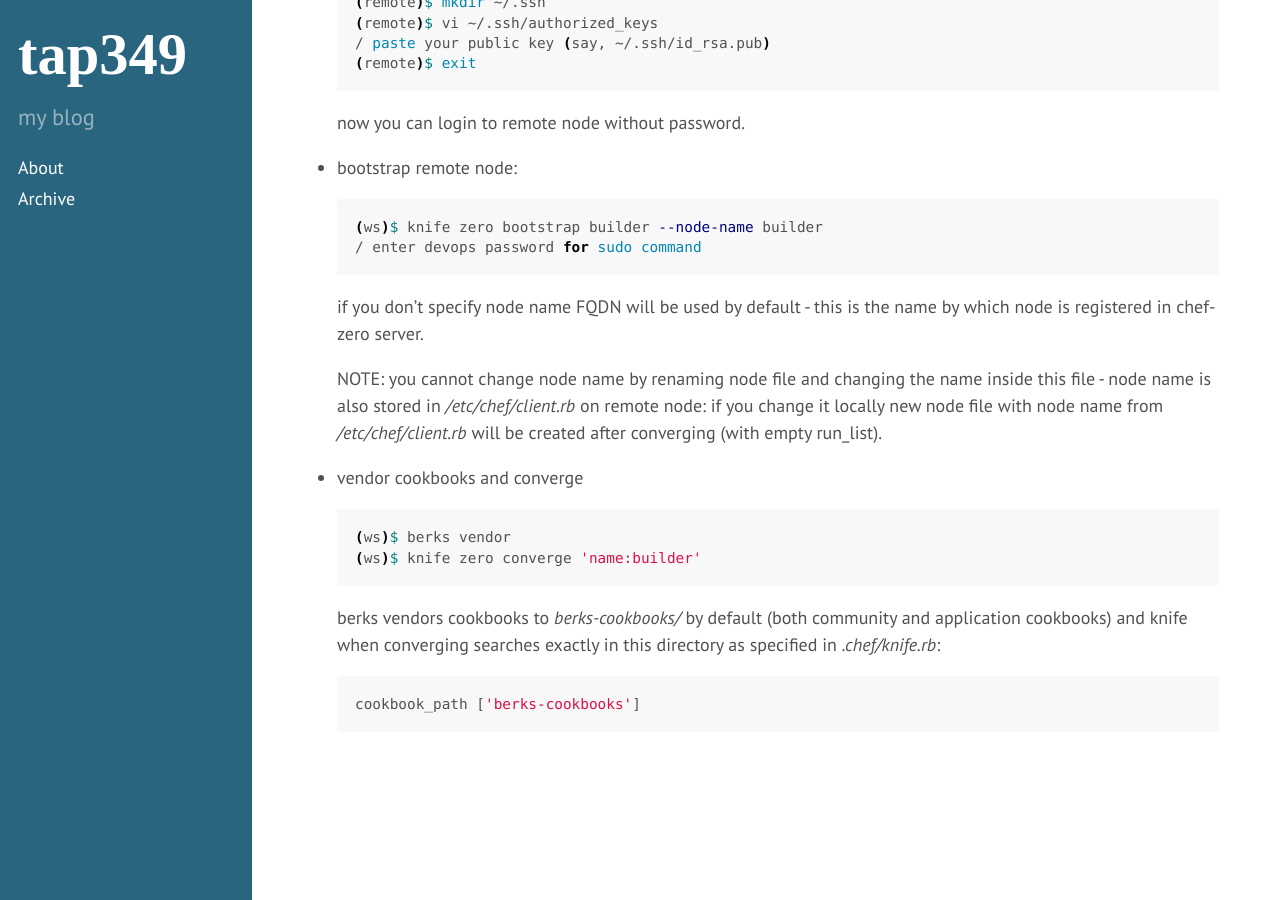
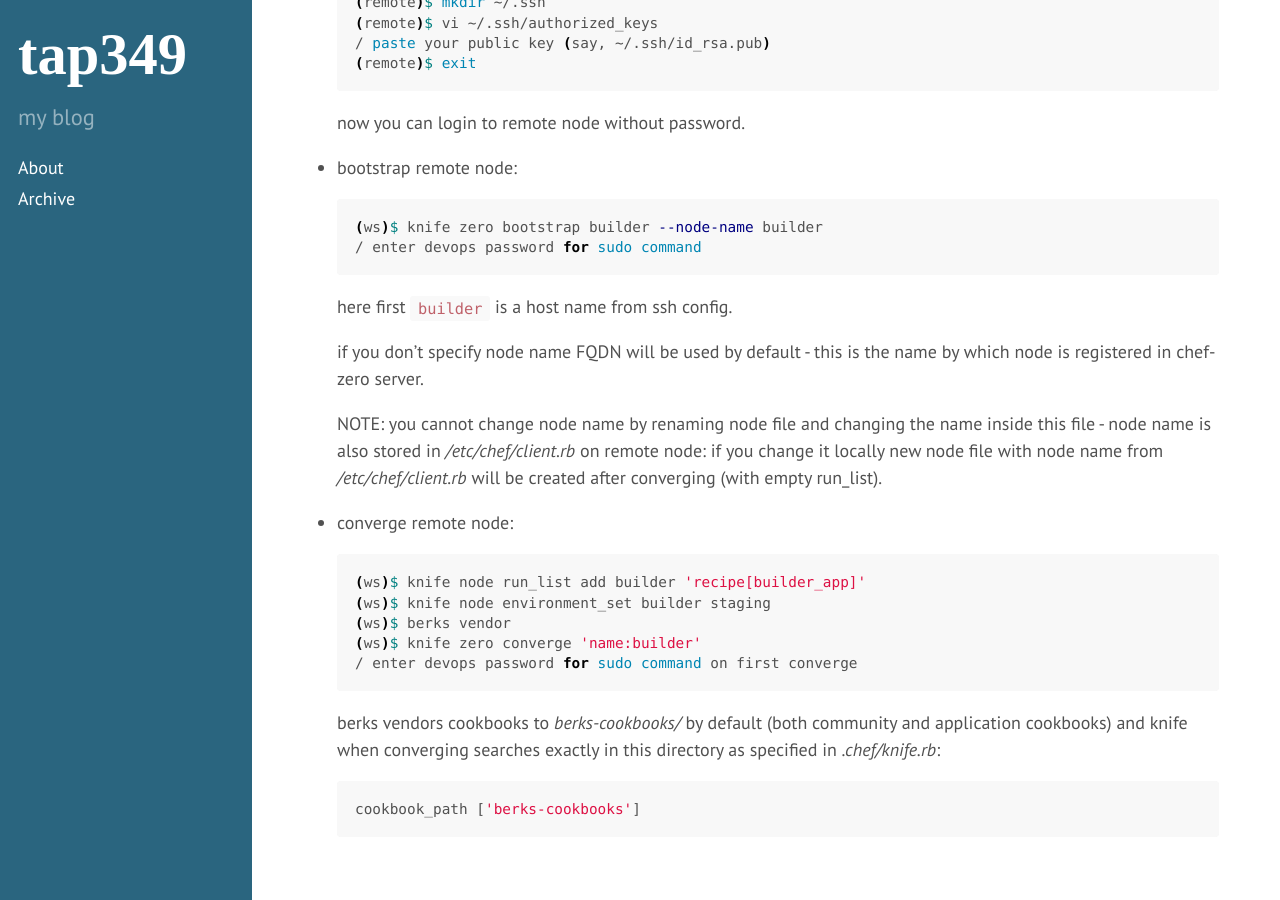
Before and after one commit to tap349/tap349.github.io, a Jekyll site: the page built from _posts/2016-08-31-chef-zero-quickref.md, in a window 1280 px wide and 900 px high, scrolled down 693 px. Built offline with Jekyll 4.4.1, drawn with Linux system fonts in a browser that asks for light colours.

Commit message:
update 2016-09-01_13:39:29

````diff
--- a/_posts/2016-08-31-chef-zero-quickref.md
+++ b/_posts/2016-08-31-chef-zero-quickref.md
@@ -49,6 +49,8 @@ categories: [chef, chef-zero, knife-zero]
   / enter devops password for sudo command
   ```
 
+  here first `builder` is a host name from ssh config.
+
   if you don't specify node name FQDN will be used by default -
   this is the name by which node is registered in chef-zero server.
 
@@ -57,11 +59,14 @@ categories: [chef, chef-zero, knife-zero]
   node: if you change it locally new node file with node name from
   _/etc/chef/client.rb_ will be created after converging (with empty run_list).
 
-- vendor cookbooks and converge
+- converge remote node:
 
   ```sh
+  (ws)$ knife node run_list add builder 'recipe[builder_app]'
+  (ws)$ knife node environment_set builder staging
   (ws)$ berks vendor
   (ws)$ knife zero converge 'name:builder'
+  / enter devops password for sudo command on first converge
   ```
 
   berks vendors cookbooks to _berks-cookbooks/_ by default (both community
````
